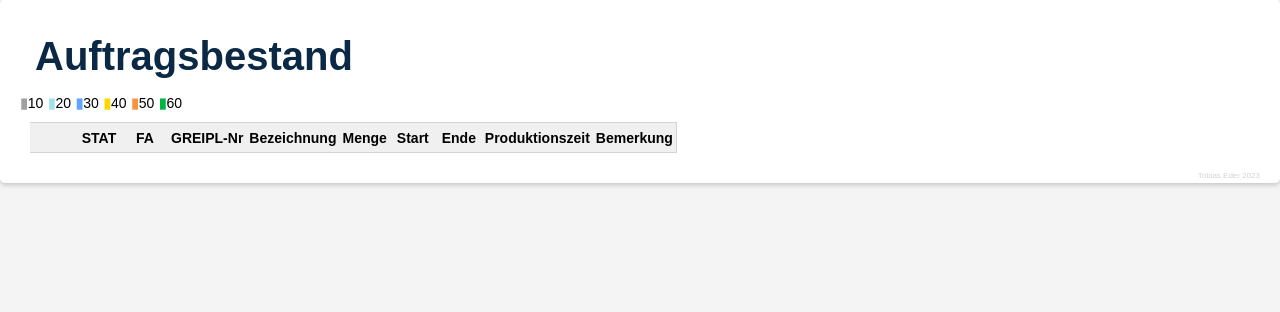
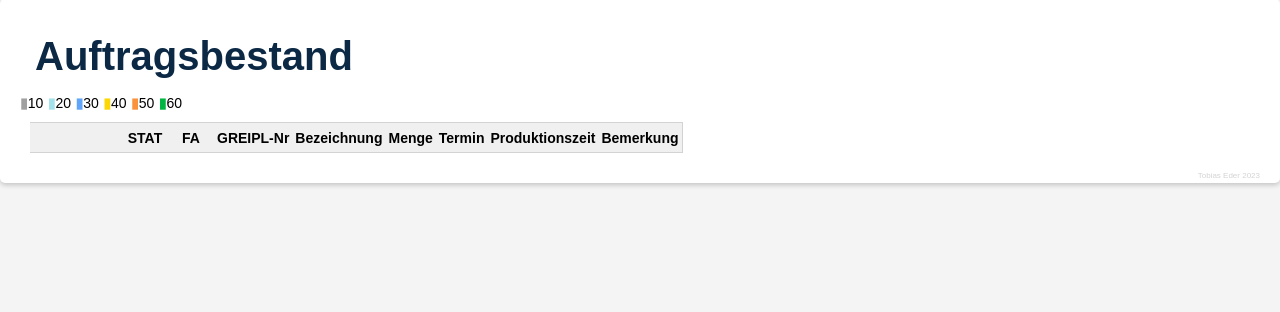
Before and after one commit to t-eder/GREIPL-MES, a Python web app: template templates/index.html in a window 1280 px wide; the page is wider, and only the part inside the window is pictured. Shown: the part 171-483 px from the top of that part. Run offline with Jinja, Linux system fonts and the light colour scheme; the template is opened without the code that fills it, so the values that code supplies are empty.

Commit message:
Bugfixes

```diff
--- a/templates/index.html
+++ b/templates/index.html
@@ -148,13 +148,13 @@
                 <thead style="position: sticky; top: 0; z-index: 2;">
                     <tr>
                         <th></th>
+                        <th></th>
                         <th>STAT</th>
                         <th>FA</th>
                         <th>GREIPL-Nr</th>
                         <th>Bezeichnung</th>
                         <th>Menge</th>
-                        <th>Start</th>
-                        <th>Ende</th>
+                        <th>Termin</th>
                         <th>Produktionszeit</th>
                         <th>Bemerkung</th>
                     </tr>
--- a/templates/programmierliste.html
+++ b/templates/programmierliste.html
@@ -285,7 +285,7 @@
                     <td>{{ task.FA_start }}</td>
                     <td>{{ task.TYP }}</td>
                     <td>{{ task.GNR }}</td>
-                    <td>{{ task.BEZ }}</td>
+                    <td style="width: 200px; word-wrap: break-word; white-space: pre-wrap;">{{ task.BEZ }}</td>
                     <td>{{ task.REV }}</td>
                     <td>{{ task.KND }}</td>
 
@@ -366,7 +366,7 @@
                     </td>
 
                     <td>
-                        <textarea cols="30" rows="6" onchange="updateComment({{ task.id }}, this.value)">{{ task.COM }}</textarea>
+                        <textarea cols="30" rows="4" onchange="updateComment({{ task.id }}, this.value)">{{ task.COM }}</textarea>
                     </td>
 
                     <td style="text-align: center;">
```
